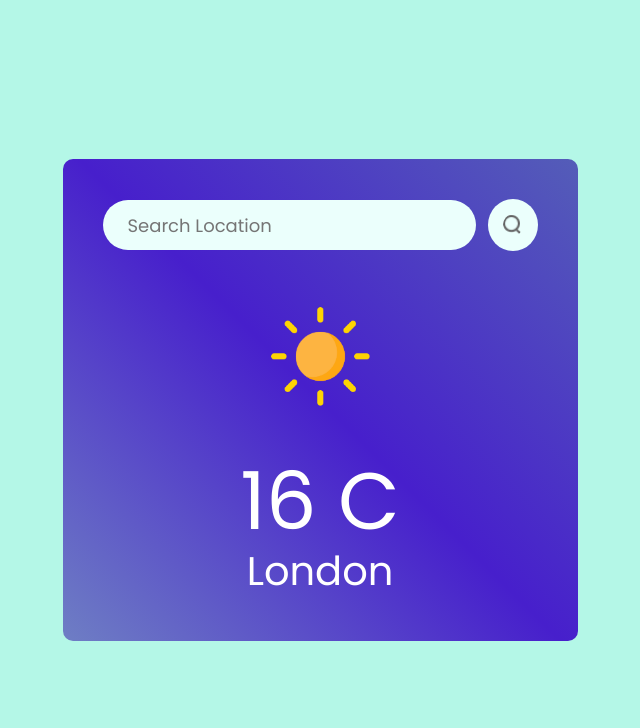
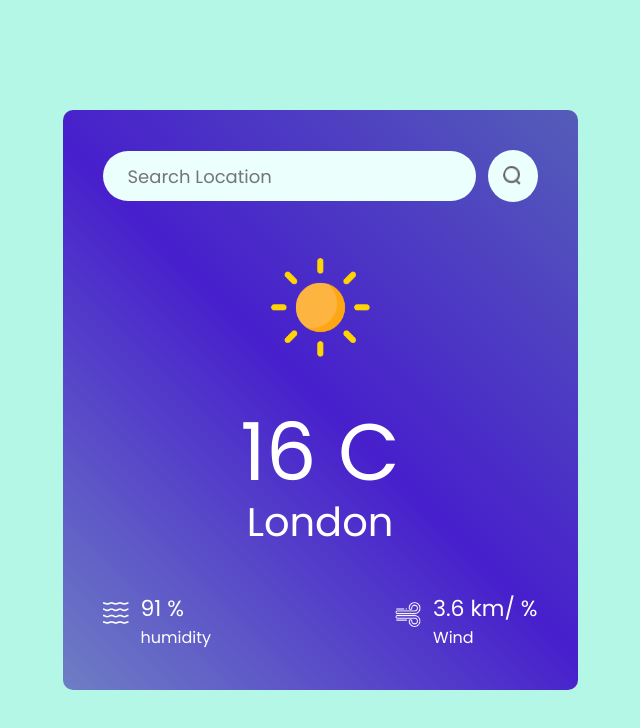
Before and after one commit to ReadyProgramReen/City-Weather-, a React (Vite) app: page / in a window 1280 px wide. Shown: the top 728 px of the page, without its empty margins (320-960 px from the left). Built offline with nearby package versions, Linux system fonts and the light colour scheme.

Commit message:
created a div for the weather data and styled it

```diff
--- a/src/components/Weather.css
+++ b/src/components/Weather.css
@@ -53,3 +53,31 @@
     font-size: 40px;
 
 }
+
+.weather-data{
+    width: 100%;
+    margin-top:40px;
+    color: #fff;
+    display: flex;
+    justify-content: space-between;
+
+}
+
+.weather-data .col{
+    display: flex;
+    align-items: flex-start;
+    gap: 12px;
+    font-size: 22px;
+
+}
+
+.weather-data .col span{
+    display: block;
+    font-size: 16px;
+
+}
+
+.weather-data .col img{
+    width: 26px;
+    margin-top: 10px;
+}
--- a/src/components/Weather.jsx
+++ b/src/components/Weather.jsx
@@ -24,6 +24,24 @@
      <p className='temperature'>16 C</p>
      <p className='location'>London</p>
 
+    {/* weather data  div with 2 column  */}
+    <div className="weather-data">
+        <div className="col">
+            <img src={humidity_icon} alt="" />
+            <div>
+                <p>91 %</p>
+                <span>humidity</span>
+            </div>
+        </div>
+        <div className="col">
+            <img src={wind_icon} alt="" />
+            <div>
+                <p>3.6 km/ %</p>
+                <span>Wind</span>
+            </div>
+        </div>
+
+    </div>
     </div>
   )
 }
```
